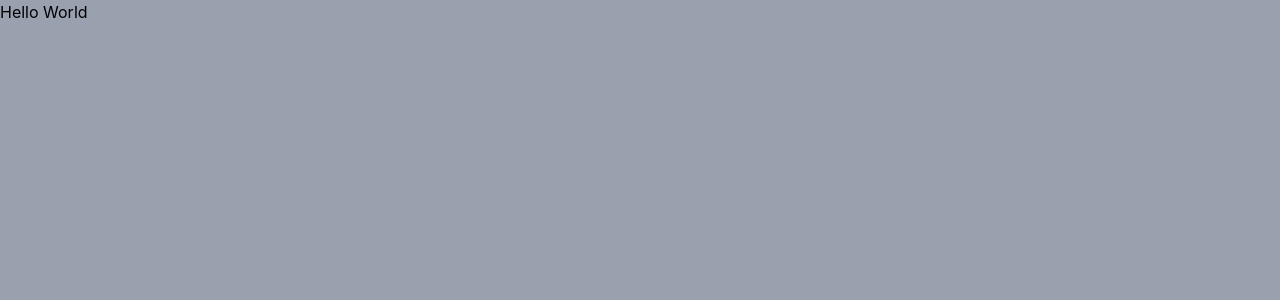
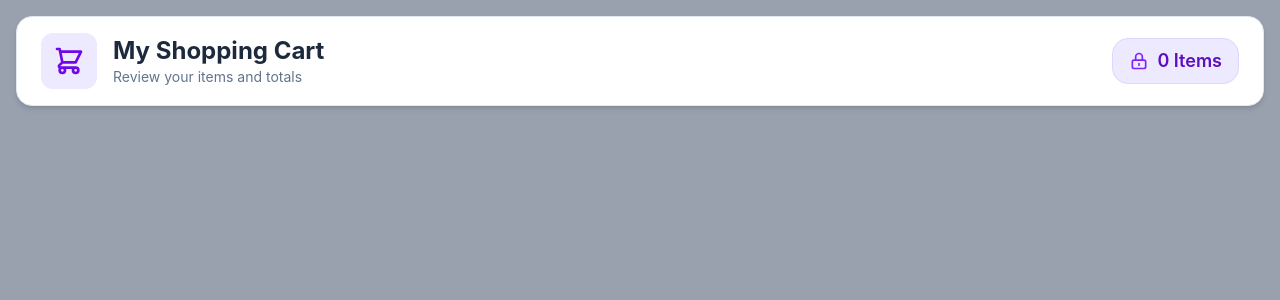
Before and after one commit to Sarfarosh-0/Web_Development, a React (Vite) app in the folder REACT_JS/02_React_App/: page / in a window 1280 px wide. Shown: the top 300 px of the page. Built offline with nearby package versions, Linux system fonts and the light colour scheme.

Commit message:
Header for Shopping Cart

```diff
--- a/REACT_JS/02_React_App/src/03_Shopping_Cart/App.jsx
+++ b/REACT_JS/02_React_App/src/03_Shopping_Cart/App.jsx
@@ -1,6 +1,8 @@
+import Header from "./Components/Header";
+
 function App() {
     return (
-        <h1>Hello World</h1>
+        <Header />
     )
 }
 
--- /dev/null
+++ b/REACT_JS/02_React_App/src/03_Shopping_Cart/Components/Header.jsx
@@ -0,0 +1,39 @@
+function Header({ totalItems }) {
+    return (
+        <header className="flex justify-between items-center border border-slate-200 bg-white m-4 px-6 py-4 shadow-md sticky top-0 z-10 rounded-2xl">
+
+            {/* Title */}
+            <div className="flex gap-4 items-center">
+                <div className="p-3 bg-violet-100 text-violet-700 rounded-xl flex items-center justify-center">
+
+                    {/* Shopping Cart Icon */}
+                    <svg xmlns="http://www.w3.org/2000/svg" className="w-8 h-8" fill="none" viewBox="0 0 24 24" stroke="currentColor" strokeWidth={2} >
+                        <path strokeLinecap="round" strokeLinejoin="round" d="M3 3h2l.4 2M7 13h10l4-8H5.4M7 13L5.4 5M7 13l-2.293 2.293c-.63.63-.184 1.707.707 1.707H17m0 0a2 2 0 100 4 2 2 0 000-4zm-8 2a2 2 0 11-4 0 2 2 0 014 0z" />
+                    </svg>
+                </div>
+
+                <div>
+                    <h1 className="text-2xl font-bold text-slate-800">My Shopping Cart</h1>
+                    <p className="text-slate-500 text-sm">
+                        Review your items and totals
+                    </p>
+                </div>
+            </div>
+
+            {/* Item Count Badge */}
+            <div className="bg-violet-100 text-violet-800 rounded-2xl px-4 py-2 flex items-center justify-center gap-2 border border-violet-200">
+
+                {/* Lock Icon */}
+                <svg xmlns="http://www.w3.org/2000/svg" className="w-5 h-5 text-violet-600" fill="none" viewBox="0 0 24 24" stroke="currentColor" strokeWidth={2} >
+                    <path strokeLinecap="round" strokeLinejoin="round" d="M12 15v2m-6 4h12a2 2 0 002-2v-6a2 2 0 00-2-2H6a2 2 0 00-2 2v6a2 2 0 002 2zm10-10V7a4 4 0 00-8 0v4h8z" />
+                </svg>
+
+                <h2 className="text-lg font-semibold">
+                    {totalItems ?? 0} {totalItems === 1 ? "Item" : "Items"}
+                </h2>
+            </div>
+        </header>
+    );
+}
+
+export default Header;
```
